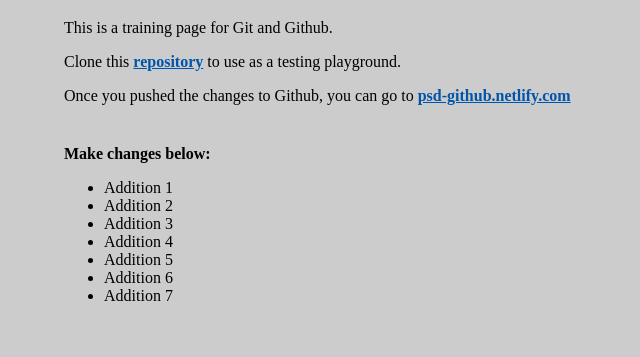
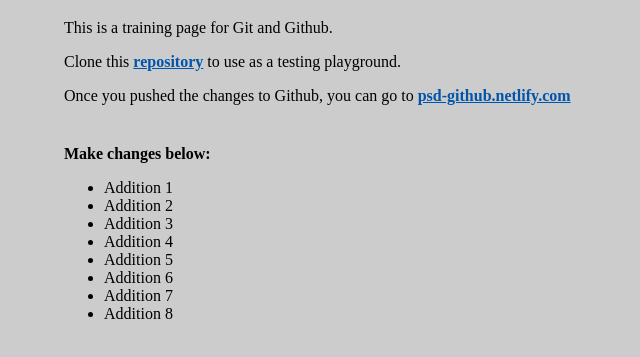
Before and after one commit to PaleBluDot/github-training, a plain HTML site: page index.html in a window 1280 px wide. Shown: the part 61-418 px from the top of the page, without its empty margins (0-640 px from the left). Drawn offline with Linux system fonts and the light colour scheme.

Commit message:
update index.html

```diff
--- a/index.html
+++ b/index.html
@@ -53,6 +53,7 @@
 				<li>Addition 5</li>
 				<li>Addition 6</li>
 				<li>Addition 7</li>
+				<li>Addition 8</li>
 			</ul>
 		</section>
 	</main>
```
